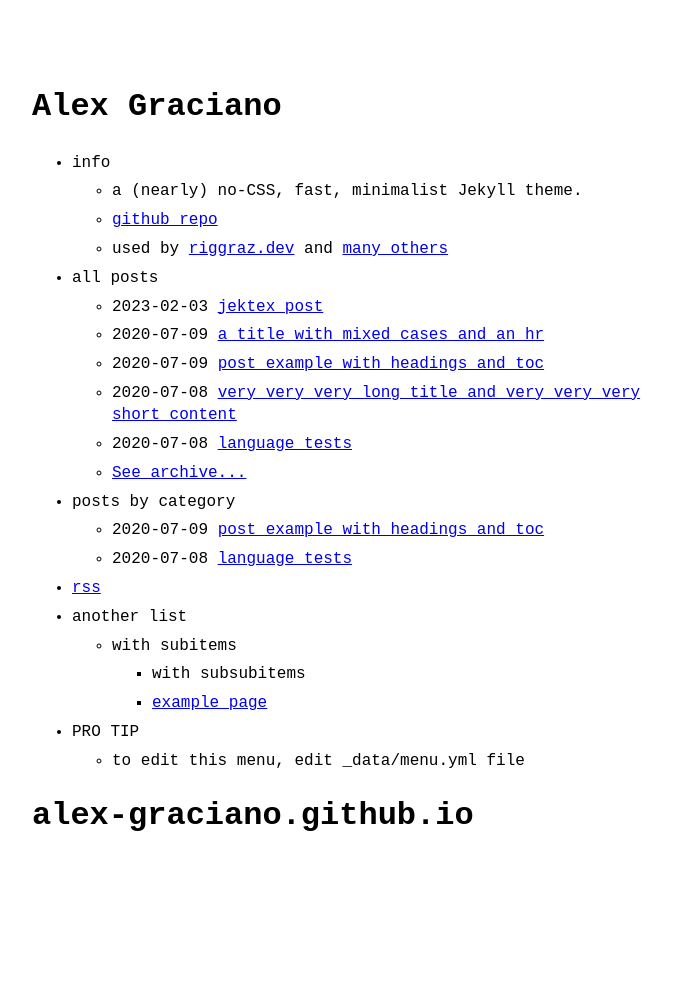
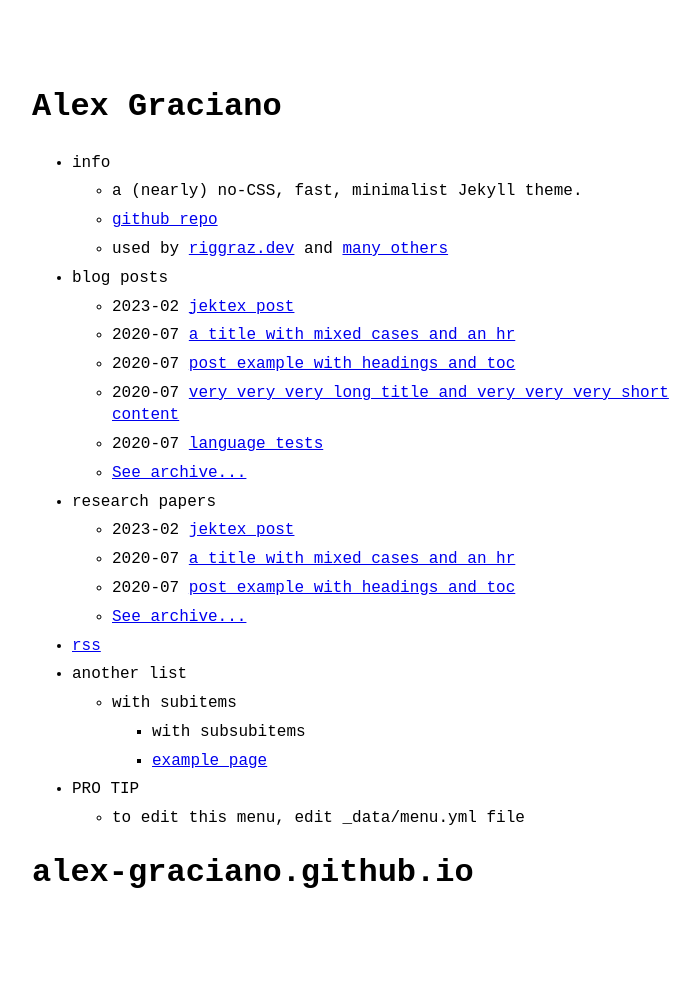
Before and after one commit to alex-graciano/alex-graciano.github.io, a Jekyll site: the page built from README.md, in a window 1280 px wide. Shown: the whole page, without its empty margins (288-987 px from the left). Built offline with Jekyll 4.4.1, drawn with Linux system fonts in a browser that asks for light colours; our own code applies the rules of GitHub Pages for plain Markdown files; before the commit the page ends 924 px from its top, so only the background shows below that.

Commit message:
test papers

```diff
--- a/_config.yml
+++ b/_config.yml
@@ -16,7 +16,7 @@
 theme_config:
   appearance: "light" # can be "light", "dark" or "auto"
   back_home_text: ".." # customize text for homepage link in post layout
-  date_format: "%Y-%m-%d" # customize how date is formatted
+  date_format: "%Y-%m" # customize how date is formatted
   show_description: false # show blog description in home page
   lowercase_titles: true # show titles in lowercase in lists
 
--- a/_data/menu.yml
+++ b/_data/menu.yml
@@ -9,19 +9,19 @@
         url: https://github.com/riggraz/no-style-please
       - title: "used by <a href='https://riggraz.dev'>riggraz.dev</a> and <a href='https://github.com/riggraz/no-style-please/network/dependents'>many others</a>"
 
-  - title: all posts
+  - title: blog posts
     post_list:
       limit: 5
       show_more: true
       show_more_text: See archive...
-      show_more_url: archive.html
+      show_more_url: archive_papers.html
 
-  - title: posts by category
+  - title: research papers
     post_list:
-      category: example2
+      limit: 3
       show_more: true
-      show_more_text: See more posts...
-      show_more_url: example2-archive.html
+      show_more_text: See archive...
+      show_more_url: archive_papers.html
 
   - title: rss
     url: feed.xml
--- a/_layouts/archive.html
+++ b/_layouts/archive_papers.html
@@ -6,4 +6,4 @@
 
 <h1>{{ page.title }}</h1>
 
-{%-include post_list.html category=page.which_category-%}
+{%-include papers_list.html category=page.which_category-%}
```
Also changed, not shown: _includes/papers_list.html (added, +29 -0 lines), _layouts/paper.html (added, +16 -0 lines), _papers/2018-01-01-real-time-rendering.md (added, +11 -0 lines).
